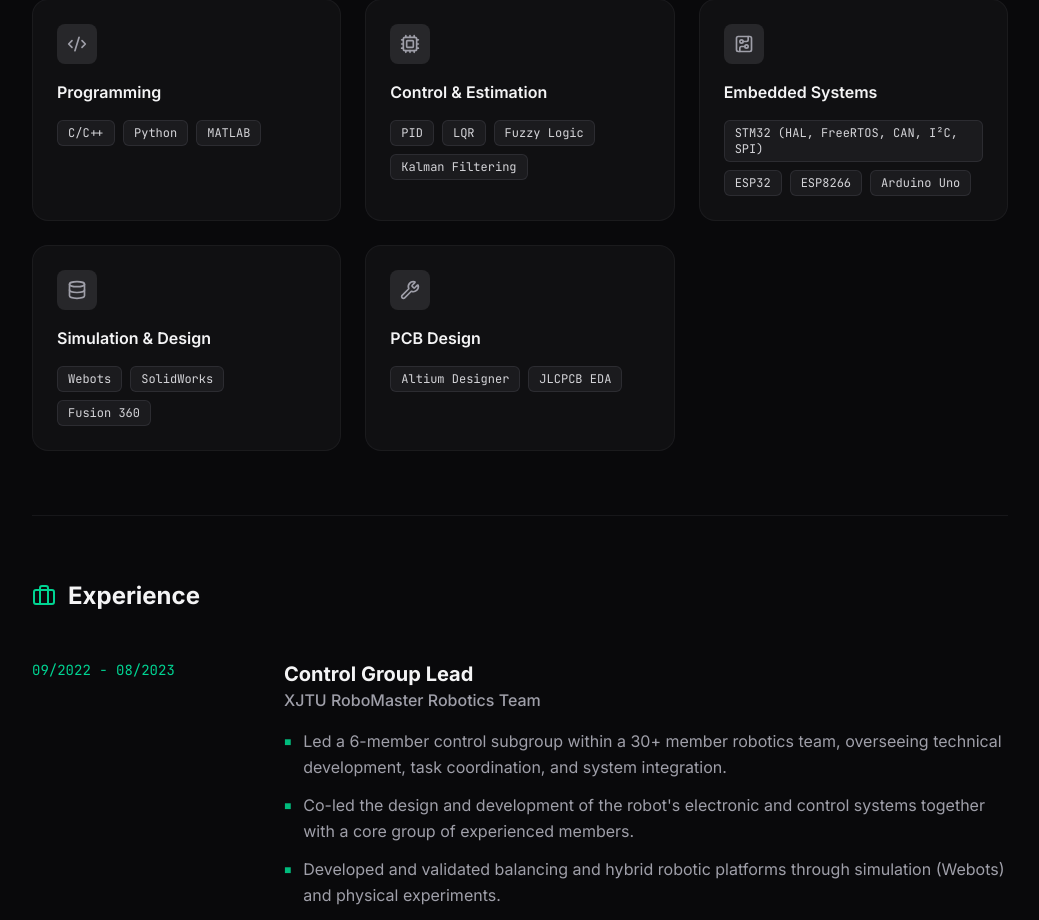
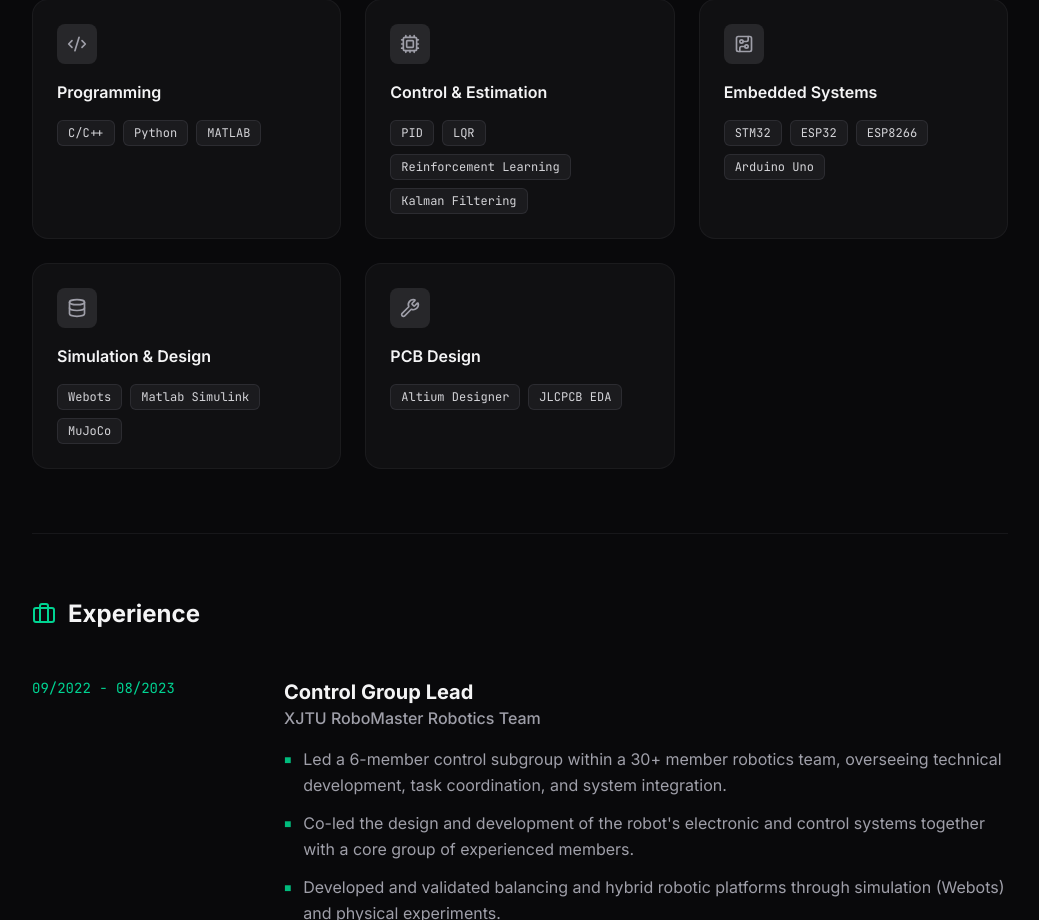
Before and after one commit to zhaoyufei122/zhaoyufei122.github.io, a React (Vite) app: page / in a window 1280 px wide. Shown: the part 1140-2060 px from the top of the page, without its empty margins (120-1159 px from the left). Built offline with nearby package versions, Linux system fonts and the light colour scheme.

Commit message:
refine some information

```diff
--- a/src/data.ts
+++ b/src/data.ts
@@ -32,10 +32,11 @@ export const personalInfo = {
   ],
   skills: {
     programming: ["C/C++", "Python", "MATLAB"],
-    control: ["PID", "LQR", "Fuzzy Logic", "Kalman Filtering"],
-    embedded: ["STM32 (HAL, FreeRTOS, CAN, I²C, SPI)", "ESP32", "ESP8266", "Arduino Uno"],
-    simulation: ["Webots", "SolidWorks", "Fusion 360"],
+    control: ["PID", "LQR", "Reinforcement Learning", "Kalman Filtering"],
+    embedded: ["STM32", "ESP32", "ESP8266", "Arduino Uno"],
+    simulation: ["Webots", "Matlab Simulink","MuJoCo"],
     pcb: ["Altium Designer", "JLCPCB EDA"],
+    design: ["SolidWorks", "Fusion 360"]
   },
   experience: [
     {
@@ -136,16 +137,16 @@ export const personalInfo = {
       description: "A web-based mini-game featuring orbital mechanics and pursuit-evasion gameplay. Playable directly in the browser.",
       category: "Web Games & Others",
       techStack: ["HTML5", "JavaScript", "Canvas"],
-      githubUrl: "https://github.com/yourusername/orbital-pursuit",
-      demoUrl: "https://yourusername.github.io/orbital-pursuit"
+      githubUrl: "https://github.com/zhaoyufei122/orbital-pursuit",
+      demoUrl: "https://zhaoyufei122.github.io/orbital-pursuit/"
     },
     {
       title: "Orbital Pursuit 2",
       description: "Sequel to the orbital pursuit game with advanced mechanics, new levels, and improved physics.",
       category: "Web Games & Others",
       techStack: ["React", "TypeScript", "Vite"],
-      githubUrl: "https://github.com/yourusername/orbital-pursuit-2",
-      demoUrl: "https://yourusername.github.io/orbital-pursuit-2"
+      githubUrl: "https://github.com/zhaoyufei122/orbital-pursuit2",
+      demoUrl: "https://orbital-pursuit.space/"
     }
   ]
 };
```
